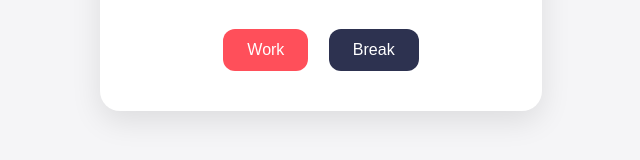
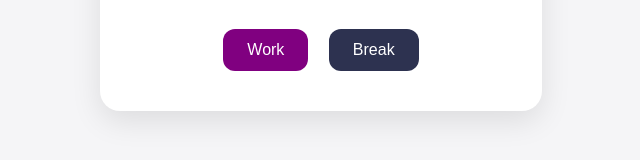
Before and after one commit to seansmith922/pomodoro, a plain HTML site: page index.html in a window 1280 px wide. Shown: the part 502-662 px from the top of the page, without its empty margins (319-959 px from the left). Drawn offline with Linux system fonts and the light colour scheme.

Commit message:
changed to purple

```diff
--- a/styles.css
+++ b/styles.css
@@ -1,5 +1,5 @@
 :root {
-  --primary: #FF4F5A;      /* Vibrant coral for active states/accents */
+  --primary: purple;      /* Vibrant coral for active states/accents */
   --secondary: #2D3250;    /* Deep blue-grey for contrast */
   --background: #F5F5F7;   /* Light grey background */
   --text: #1D1D1F;        /* Almost black for text */
```
